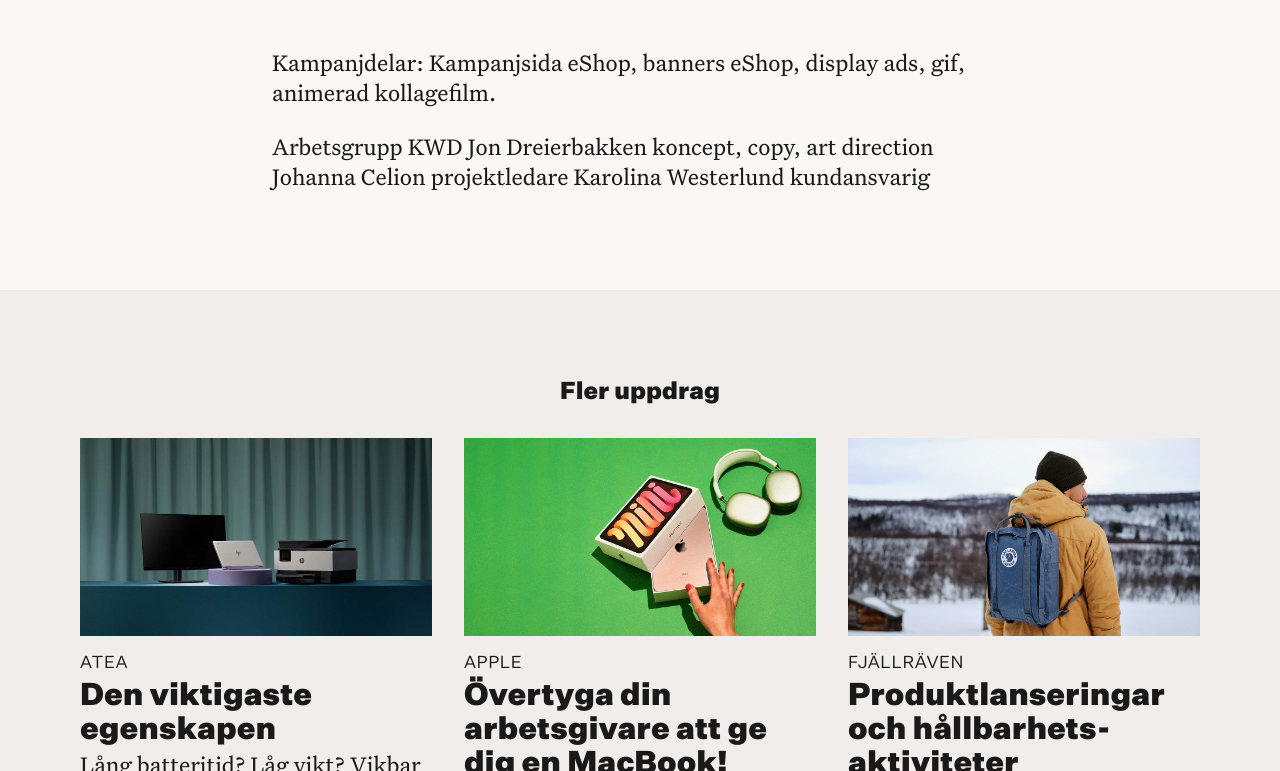
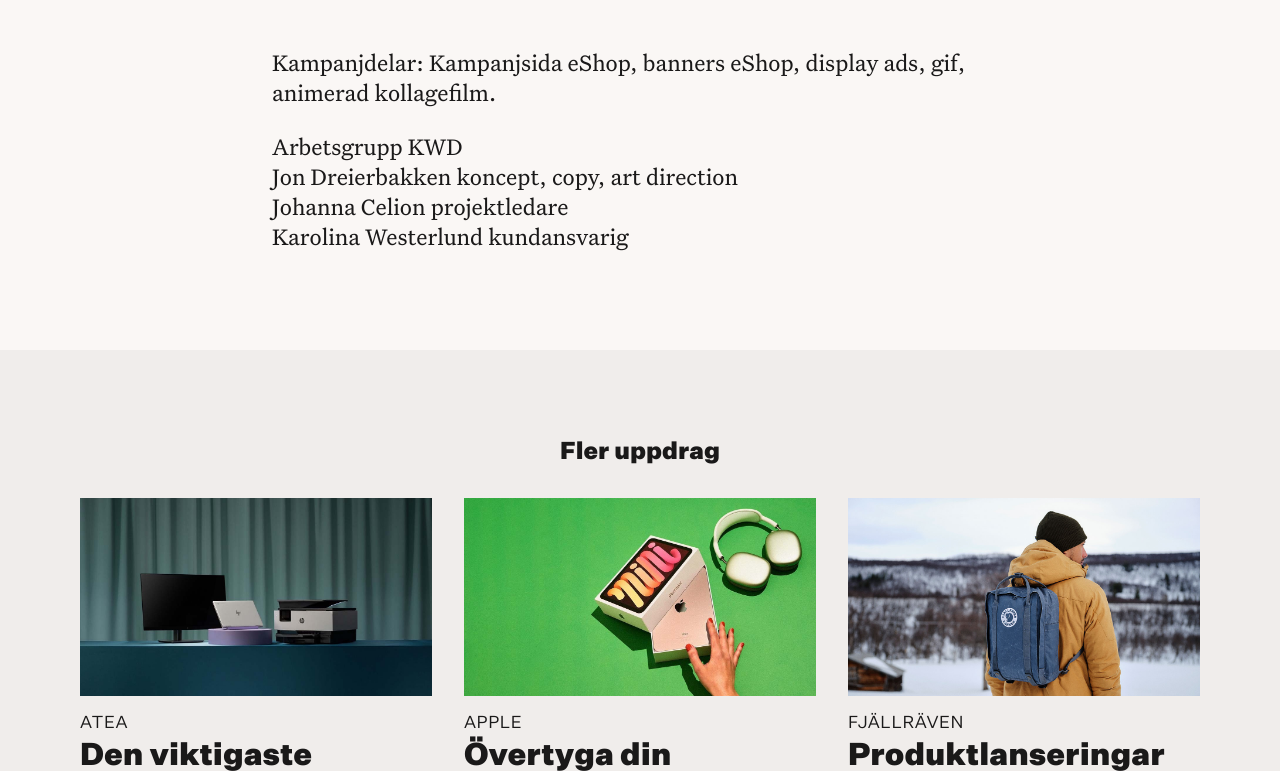
Before and after one commit to kwdstudio/kwdstudio.github.io, a Jekyll site: the page built from _cases/atea-cherry.md, in a window 1280 px wide and 900 px high, scrolled down 3251 px, cut to the strip 129-900 px from the top of the window. Built offline with Jekyll 4.4.1, drawn with Linux system fonts in a browser that asks for light colours.

```diff
--- a/_cases/atea-cherry.md
+++ b/_cases/atea-cherry.md
@@ -54,7 +54,7 @@ Vi ville också på ett enkelt sätt lyfta varumärkets historia och gedigna erf
 
 Kampanjdelar: Kampanjsida eShop, banners eShop, display ads, gif, animerad kollagefilm.
 
-Arbetsgrupp KWD
-Jon Dreierbakken koncept, copy, art direction
-Johanna Celion projektledare
+Arbetsgrupp KWD<br>
+Jon Dreierbakken koncept, copy, art direction<br>
+Johanna Celion projektledare<br>
 Karolina Westerlund kundansvarig
```
Also changed, not shown: _cases/svt-nyheter.md (+10 -2 lines).
